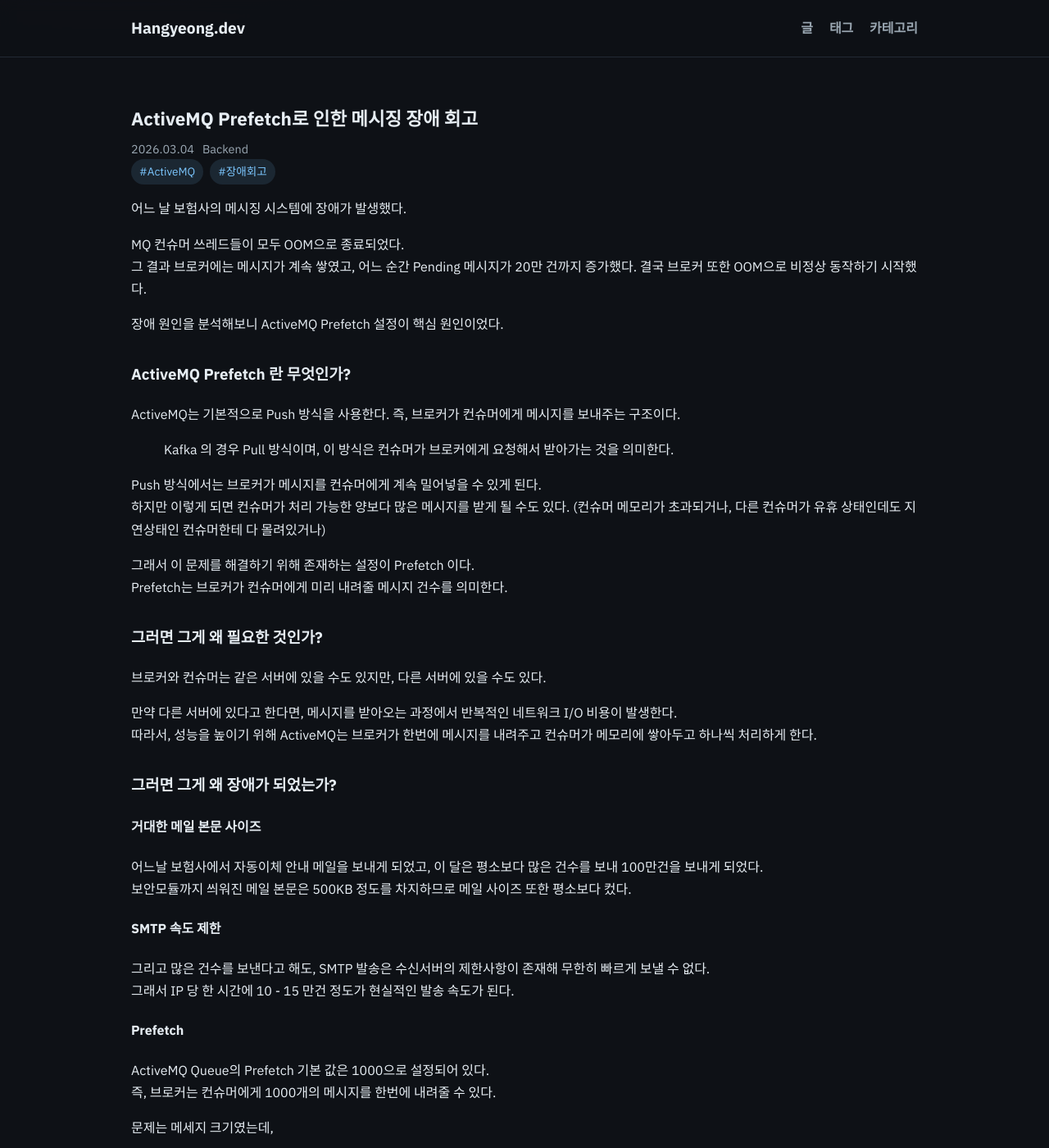
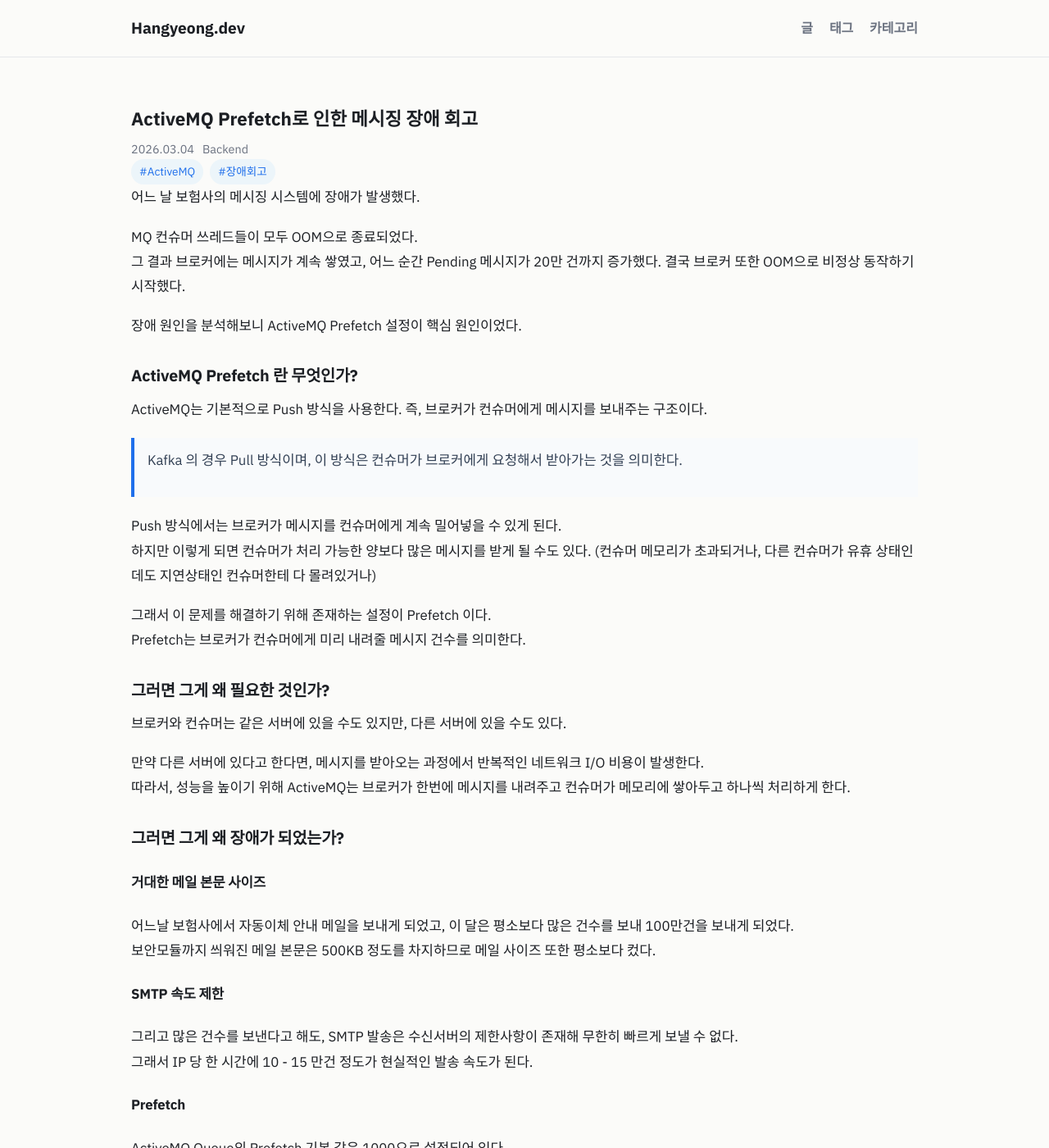
Before and after one commit to han-gyeong/han-gyeong.github.io, a Jekyll site: the page built from _posts/2026-03-04-prefetch.md, in a window 1280 px wide and 1400 px high. Shown: the whole window at 82% size. Built offline with Jekyll 4.4.1, drawn with Linux system fonts in a browser that asks for light colours.

Commit message:
블로그 디자인 변경

```diff
--- a/assets/css/main.css
+++ b/assets/css/main.css
@@ -1,14 +1,14 @@
 :root {
-  --bg: #0e1116;
-  --bg-soft: #141a22;
-  --text: #e6edf3;
-  --muted: #9aa7b2;
-  --accent: #7cc7ff;
-  --accent-strong: #4ea8ff;
-  --border: #222a35;
-  --code-bg: #101621;
-  --code-border: #1c2531;
-  --shadow: 0 10px 30px rgba(0, 0, 0, 0.35);
+  --bg: #fbfbf9;
+  --bg-soft: #ffffff;
+  --text: #1c1f24;
+  --muted: #6b7280;
+  --accent: #1f6feb;
+  --accent-strong: #1553b3;
+  --border: #e5e7eb;
+  --code-bg: #f5f7fa;
+  --code-border: #e2e8f0;
+  --shadow: 0 8px 24px rgba(15, 23, 42, 0.08);
 }
 
 * {
@@ -22,8 +22,8 @@ html, body {
 
 body {
   font-family: "IBM Plex Sans", sans-serif;
-  background: radial-gradient(1200px 600px at 10% -10%, #1a2230 0%, rgba(26, 34, 48, 0) 60%),
-              radial-gradient(1000px 500px at 90% -20%, #17212f 0%, rgba(23, 33, 47, 0) 60%),
+  background: radial-gradient(1200px 600px at 10% -10%, #f2f6fb 0%, rgba(242, 246, 251, 0) 60%),
+              radial-gradient(1000px 500px at 90% -20%, #f6f2fb 0%, rgba(246, 242, 251, 0) 60%),
               var(--bg);
   color: var(--text);
   line-height: 1.7;
@@ -46,7 +46,7 @@ a:hover {
 .site-header {
   border-bottom: 1px solid var(--border);
   backdrop-filter: blur(8px);
-  background: rgba(14, 17, 22, 0.8);
+  background: rgba(251, 251, 249, 0.92);
   position: sticky;
   top: 0;
   z-index: 10;
@@ -106,7 +106,7 @@ a:hover {
   padding: 12px 14px;
   border-radius: 10px;
   border: 1px solid var(--border);
-  background: var(--bg);
+  background: #ffffff;
   color: var(--text);
   font-size: 1rem;
 }
@@ -175,6 +175,93 @@ a:hover {
   margin-top: 32px;
 }
 
+.post-content {
+  max-width: 100%;
+  margin: 0 auto;
+  font-size: 1.05rem;
+  line-height: 1.8;
+}
+
+.post-content p {
+  margin: 0 0 18px;
+}
+
+.post-content h1,
+.post-content h2,
+.post-content h3,
+.post-content h4,
+.post-content h5,
+.post-content h6 {
+  letter-spacing: -0.01em;
+}
+
+.post-content h2 {
+  margin-top: 38px;
+  margin-bottom: 10px;
+}
+
+.post-content h3 {
+  margin-top: 28px;
+  margin-bottom: 8px;
+}
+
+.post-content ul,
+.post-content ol {
+  padding-left: 1.3rem;
+  margin: 0 0 18px;
+}
+
+.post-content li {
+  margin: 6px 0;
+}
+
+.post-content blockquote {
+  margin: 20px 0;
+  padding: 12px 16px;
+  background: #f8fafc;
+  border-left: 4px solid var(--accent);
+  color: #334155;
+}
+
+.post-content hr {
+  border: none;
+  border-top: 1px solid var(--border);
+  margin: 28px 0;
+}
+
+.post-content table {
+  width: 100%;
+  border-collapse: collapse;
+  margin: 16px 0 22px;
+  font-size: 0.98rem;
+}
+
+.post-content th,
+.post-content td {
+  border: 1px solid var(--border);
+  padding: 10px 12px;
+  text-align: left;
+}
+
+.post-content thead th {
+  background: #f8fafc;
+  font-weight: 600;
+}
+
+.post-content tbody tr:nth-child(even) {
+  background: #fcfcfd;
+}
+
+.post-content img,
+.post-content video {
+  max-width: 100%;
+  height: auto;
+  display: block;
+  margin: 18px 0;
+  border-radius: 10px;
+  border: 1px solid var(--border);
+}
+
 .post-content pre {
   background: var(--code-bg);
   border: 1px solid var(--code-border);
@@ -187,7 +274,7 @@ a:hover {
 
 .post-content code {
   font-family: "JetBrains Mono", monospace;
-  background: rgba(124, 199, 255, 0.08);
+  background: rgba(31, 111, 235, 0.1);
   padding: 2px 6px;
   border-radius: 6px;
 }
```
